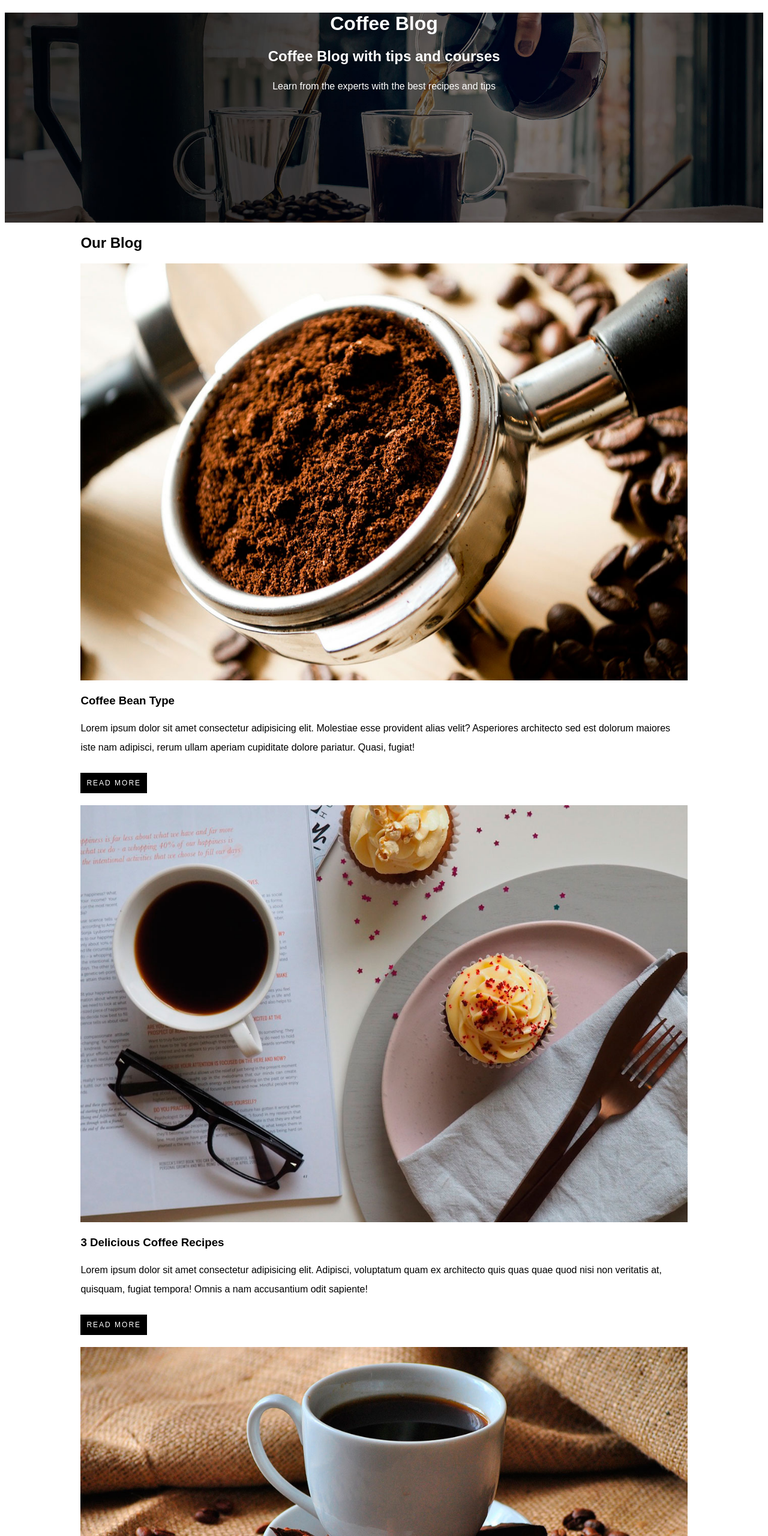
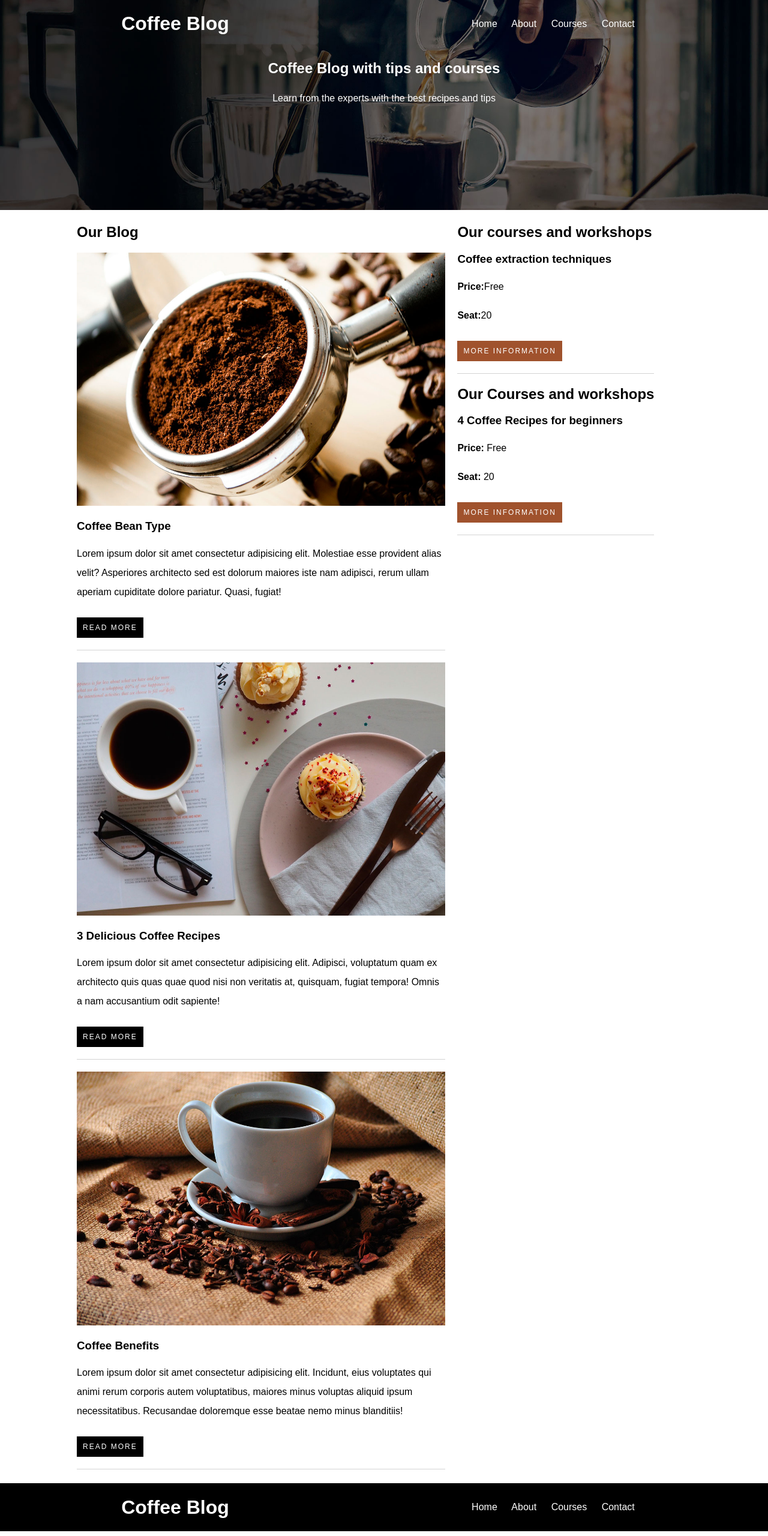
Before and after one commit to ngreenfield/coffee-blog, a plain HTML site: page Coffee Blog/index.html in a window 1280 px wide. Shown: the top 2560 px of the page at 60% size. Drawn offline with Linux system fonts and the light colour scheme.

Commit message:
Add files via upload

```diff
--- a/Coffee Blog/index.html
+++ b/Coffee Blog/index.html
@@ -7,15 +7,23 @@
     <link rel="stylesheet" href="mystyle.css">
 </head>
 <body>
-    <header>
+    <header class="site-header">
+        <div class="menu-bar">
         <h1>Coffee Blog</h1>
+        <nav class="menu">
+            <a href="index.html">Home</a>
+            <a href="about.html">About</a>
+            <a href="courses.html">Courses</a>
+            <a href="contact.html">Contact</a>
+        </nav>
+        </div>
         <h2>Coffee Blog with tips and courses</h2>
         <p>Learn from the experts with the best recipes and tips</p>
     </header>
-    <main class="container">
-        <h2>Our Blog</h2>
-
-        <div>
+    <main class="container main-flex">
+        <section class="blog-container">
+            <h2>Our Blog</h2>
+        <div class="bottom-line"><!--blog1-->
             <img src="./img/blog1.jpg" alt="">
             <h3>Coffee Bean Type</h3>
             <p>Lorem ipsum dolor sit amet consectetur adipisicing elit. Molestiae esse provident alias velit? Asperiores architecto sed est dolorum maiores iste nam adipisci, rerum ullam aperiam cupiditate dolore pariatur. Quasi, fugiat!</p>
@@ -23,38 +31,52 @@
         </div>
 
 
-        <div>
+        <div class="bottom-line"><!--blog2-->
             <img src="./img/blog2.jpg" alt="">
             <h3>3 Delicious Coffee Recipes</h3>
             <p>Lorem ipsum dolor sit amet consectetur adipisicing elit. Adipisci, voluptatum quam ex architecto quis quas quae quod nisi non veritatis at, quisquam, fugiat tempora! Omnis a nam accusantium odit sapiente!</p>
             <a class="btn-more" href="#"> Read more</a>
         </div>
 
-        <div>
+        <div class="bottom-line"><!--blog3-->
             <img src="./img/blog3.jpg" alt="">
             <h3>Coffee Benefits</h3>
             <p>Lorem ipsum dolor sit amet consectetur adipisicing elit. Incidunt, eius voluptates qui animi rerum corporis autem voluptatibus, maiores minus voluptas aliquid ipsum necessitatibus. Recusandae doloremque esse beatae nemo minus blanditiis!</p>
             <a class="btn-more" href="#"> Read more</a>
         </div>
+        </section><!--.blog-container-->
 
+        <section class="courses-container">
         <div>
             <h2>Our courses and workshops</h2>
+        </div>
+        <div class="bottom-line">
             <h3>Coffee extraction techniques</h3>
             <p><b>Price:</b>Free</p>
             <p><b>Seat:</b>20</p>
             <a class="button" href="#"> more information</a>
         </div>
-
-        <div>
+        <div class="bottom-line">
+            <h2>Our Courses and workshops</h2>
             <h3>4 Coffee Recipes for beginners</h3>
             <p><b>Price:</b> Free</p>
             <p><b>Seat:</b> 20</p>
             <a class="button" href="#"> more information</a>
         </div>
+        </section><!--courses-container-->
+    </main>
+    <div>
+        <footer class="site-footer">
+                <div class="menu-bar">
+                <h1>Coffee Blog</h1>
 
-        <div>
-            <h2>CoffeeBlog</h2>
-        </div>
-    </main>
+                <nav class="menu">
+                    <a href="index.html">Home</a>
+                    <a href="about.html">About</a>
+                    <a href="courses.html">Courses</a>
+                    <a href="contact.html">Contact</a>
+                </nav>
+        </footer>
+    </div>
 </body>
 </html>
--- a/Coffee Blog/mystyle.css
+++ b/Coffee Blog/mystyle.css
@@ -1,4 +1,8 @@
 /*global*/
+html,body{
+    margin:0;
+    padding:0;
+}
 body{
     font-family: Arial;
 }
@@ -8,9 +12,11 @@ img{
 p{
     line-height: 2;
 }
+
 /*utilities*/
 .container{
     width: 80%;
+    padding:3px;
     margin-left: auto;
     margin-right: auto;
 }
@@ -38,8 +44,18 @@ p{
     letter-spacing: 2px;
     font-size: 12px;
 }
+.bottom-line{
+    border-bottom:1px solid lightgray;
+    margin-bottom: 20px;
+}
 /*header*/
-header{
+.menu-bar{
+    display:flex;
+    flex-direction: row;
+    justify-content: space-around;/*horizontal*/
+    align-items: center; /*vertical*/
+}
+.site-header{
     background-image: url(./img/banner.jpg);
     background-position: center center;
     background-size: cover;
@@ -47,3 +63,26 @@ header{
     height: 350px;
     text-align: center
 }
+.menu a{
+    color:white;
+    text-decoration: none;
+    margin-right: 20px;
+}
+
+/*main*/
+.main-flex{
+    display: flex;
+}
+.blog-container{
+    width: 60%;
+    margin-right: 20px;
+}
+.courses-countainer{
+    width: 40%;
+}
+
+/*footer*/
+.site-footer{
+    background: black;
+    color: white;
+    }
```
Also changed, not shown: Coffee Blog/about.html (added, +43 -0 lines), Coffee Blog/contact.html (added, +27 -0 lines), Coffee Blog/courses.html (added, +27 -0 lines).
